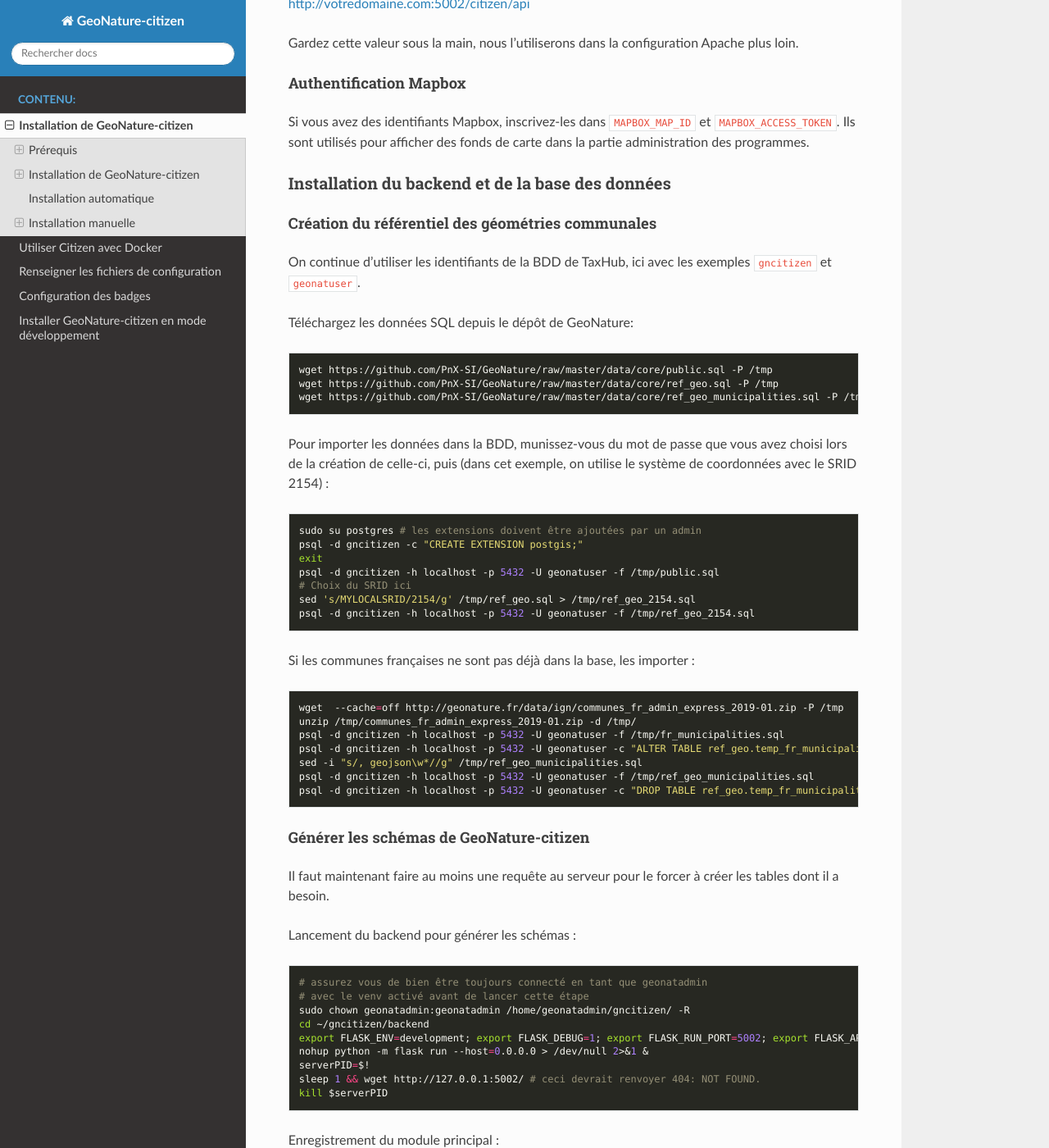
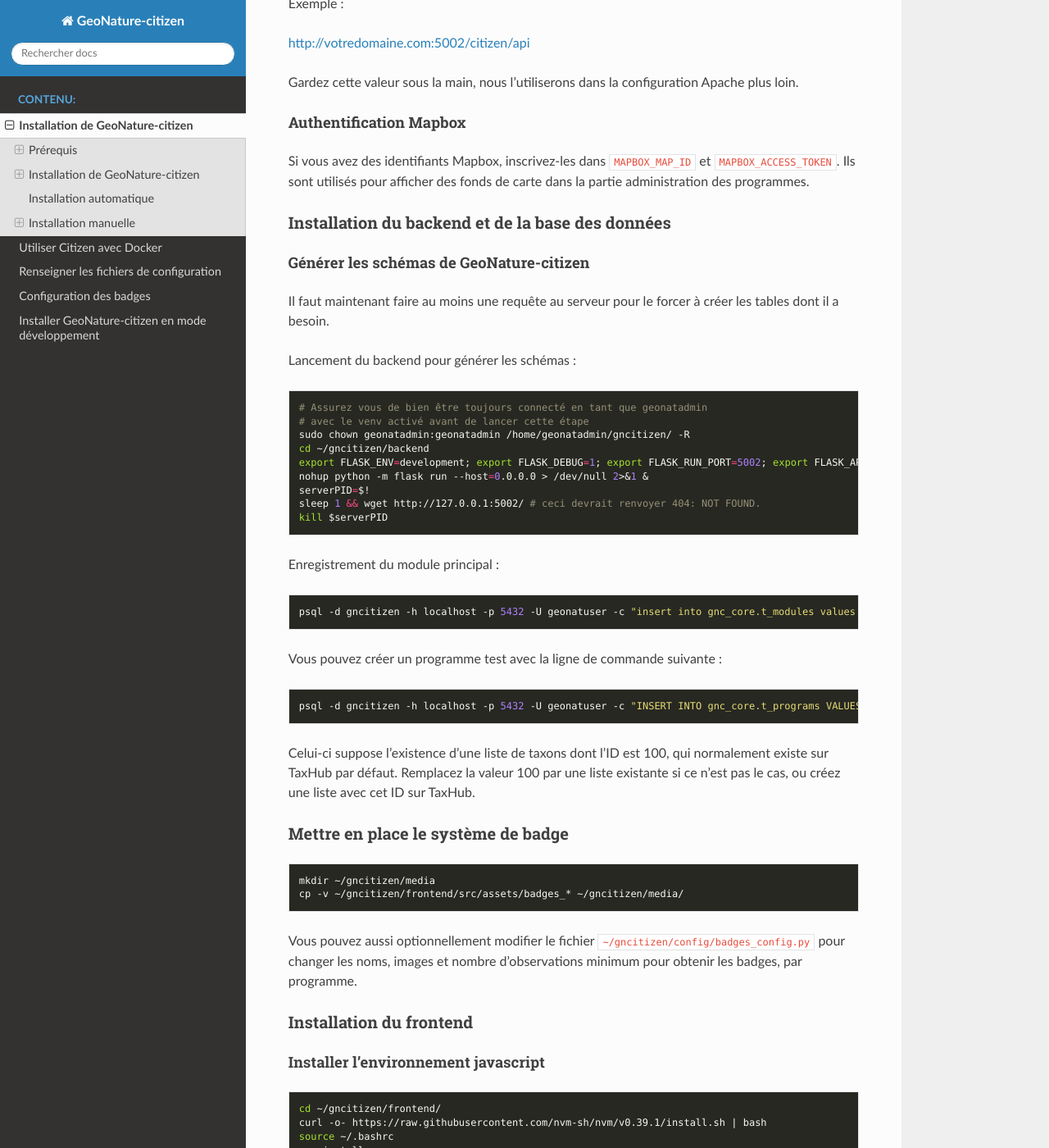
Before and after one commit to PnX-SI/GeoNature-citizen, a Sphinx documentation site: the page built from docs/installation.rst, in a window 1280 px wide and 1400 px high, scrolled down 6764 px. Shown: the whole window at 82% size. Built offline with Sphinx 7.4.7 and the Read the Docs theme 2.0.0, drawn with Linux system fonts in a browser that asks for light colours; some of the changed text lies outside the part shown.

Commit message:
Review doc 1.0.0

```diff
--- a/docs/installation.rst
+++ b/docs/installation.rst
@@ -32,7 +32,7 @@ Commencez par installer les paquets suivants :
 Créer un utilisateur pour l'installation
 ----------------------------------------
 
-Il est recommandé d'installer GeoNature citizen sur un compte utilisateur non ``root`` avec un privilège sur la commande ``sudo``.
+Il est recommandé d'installer GeoNature-citizen sur un compte utilisateur non ``root`` avec un privilège sur la commande ``sudo``.
 
 Créer un utilisateur appartenant au groupe ``sudo``. Dans cette documentation, nous allons le nommer ``geonatadmin``, mais vous pouvez remplacer cette par une autre si vous le souhaitez. Soyez juste consistant tout au long de l'installation.
 
@@ -182,8 +182,8 @@ Et changer les valeurs pour correspondre à la réalité de votre installation.
 SQLALCHEMY_DATABASE_URI
 ~~~~~~~~~~~~~~~~~~~~~~~
 
-GeoNature-citizen a pour le moment des références au schéma ``taxonomie`` de TaxHub_ (pour l'utilisation du référentiel taxonomique `TaxRef
-<https://inpn.mnhn.fr/programme/referentiel-taxonomique-taxref>`_). Ce schéma doit donc être installé dans cette même base de données.
+GeoNature-citizen a encore des références au schéma de BDD ``taxonomie`` de TaxHub_ (pour le module de badge uniquement).
+Ce schéma doit donc être installé dans cette même base de données.
 L'instance de TaxHub définissant les listes d'espèces et les médias associés peut toutefois être une autre instance indépendante.
 
 La valeur de ``SQLALCHEMY_DATABASE_URI`` doit donc être changée pour correspondre aux valeurs utilisées pour se connecter à la BDD de TaxHub.
@@ -306,44 +306,6 @@ Si vous avez des identifiants Mapbox, inscrivez-les dans ``MAPBOX_MAP_ID`` et ``
 Installation du backend et de la base des données
 -------------------------------------------------
 
-
-Création du référentiel des géométries communales
-~~~~~~~~~~~~~~~~~~~~~~~~~~~~~~~~~~~~~~~~~~~~~~~~~
-
-On continue d'utiliser les identifiants de la BDD de TaxHub, ici avec les exemples ``gncitizen`` et ``geonatuser``.
-
-Téléchargez les données SQL depuis le dépôt de GeoNature:
-
-::
-
-  wget https://github.com/PnX-SI/GeoNature/raw/master/data/core/public.sql -P /tmp
-  wget https://github.com/PnX-SI/GeoNature/raw/master/data/core/ref_geo.sql -P /tmp
-  wget https://github.com/PnX-SI/GeoNature/raw/master/data/core/ref_geo_municipalities.sql -P /tmp
-
-Pour importer les données dans la BDD, munissez-vous du mot de passe que vous avez choisi lors de la création de celle-ci, puis (dans cet exemple, on utilise le système de coordonnées avec le SRID 2154) :
-
-::
-
-  sudo su postgres # les extensions doivent être ajoutées par un admin
-  psql -d gncitizen -c "CREATE EXTENSION postgis;"
-  exit
-  psql -d gncitizen -h localhost -p 5432 -U geonatuser -f /tmp/public.sql
-  # Choix du SRID ici
-  sed 's/MYLOCALSRID/2154/g' /tmp/ref_geo.sql > /tmp/ref_geo_2154.sql
-  psql -d gncitizen -h localhost -p 5432 -U geonatuser -f /tmp/ref_geo_2154.sql
-
-Si les communes françaises ne sont pas déjà dans la base, les importer :
-
-::
-
-    wget  --cache=off http://geonature.fr/data/ign/communes_fr_admin_express_2019-01.zip -P /tmp
-    unzip /tmp/communes_fr_admin_express_2019-01.zip -d /tmp/
-    psql -d gncitizen -h localhost -p 5432 -U geonatuser -f /tmp/fr_municipalities.sql
-    psql -d gncitizen -h localhost -p 5432 -U geonatuser -c "ALTER TABLE ref_geo.temp_fr_municipalities OWNER TO geonatuser;"
-    sed -i "s/, geojson\w*//g" /tmp/ref_geo_municipalities.sql
-    psql -d gncitizen -h localhost -p 5432 -U geonatuser -f /tmp/ref_geo_municipalities.sql
-    psql -d gncitizen -h localhost -p 5432 -U geonatuser -c "DROP TABLE ref_geo.temp_fr_municipalities;"
-
 Générer les schémas de GeoNature-citizen
 ~~~~~~~~~~~~~~~~~~~~~~~~~~~~~~~~~~~~~~~~
 
@@ -353,7 +315,7 @@ Lancement du backend pour générer les schémas :
 
 ::
 
-    # assurez vous de bien être toujours connecté en tant que geonatadmin
+    # Assurez vous de bien être toujours connecté en tant que geonatadmin
     # avec le venv activé avant de lancer cette étape
     sudo chown geonatadmin:geonatadmin /home/geonatadmin/gncitizen/ -R
     cd ~/gncitizen/backend
```
Also changed, not shown: other parts of docs/installation.rst (+6 -6 lines).
